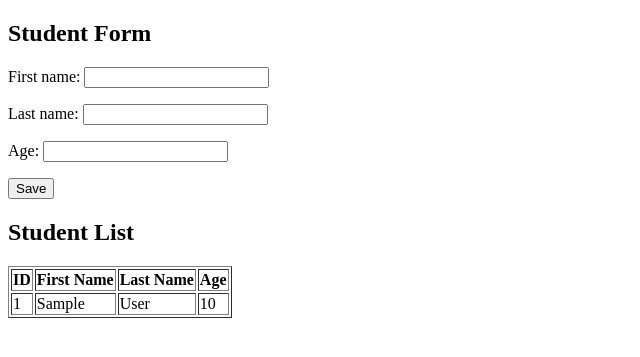
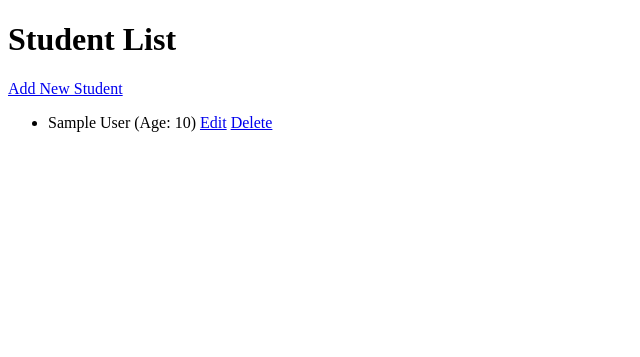
Before and after one commit to ymadz/appdev, a Django app: page /students/ in a window 1280 px wide. Shown: the top 357 px of the page, without its empty margins (0-640 px from the left). Run offline with Django 5.2, Linux system fonts and the light colour scheme; tables that the repository leaves empty hold one stand-in row (values such as "Sample post").

Commit message:
complete crud operation

```diff
--- a/crud/crud/templates/student_form.html
+++ b/crud/crud/templates/student_form.html
@@ -1,32 +1,15 @@
 <!DOCTYPE html>
 <html>
 <head>
-    <title>Student Form</title>
+    <title>{{ title }}</title>
 </head>
 <body>
-    <h2>Student Form</h2>
-    <form method="post">
+    <h1>{{ title }}</h1>
+    <form method="POST">
         {% csrf_token %}
         {{ form.as_p }}
         <button type="submit">Save</button>
     </form>
-
-    <h2>Student List</h2>
-    <table border="1">
-        <tr>
-            <th>ID</th>
-            <th>First Name</th>
-            <th>Last Name</th>
-            <th>Age</th>
-        </tr>
-        {% for student in students %}
-        <tr>
-            <td>{{ student.id }}</td>
-            <td>{{ student.first_name }}</td>
-            <td>{{ student.last_name }}</td>
-            <td>{{ student.age }}</td>
-        </tr>
-        {% endfor %}
-    </table>
+    <a href="{% url 'student_list' %}">Back to List</a>
 </body>
 </html>
--- /dev/null
+++ b/crud/crud/templates/student_list.html
@@ -0,0 +1,18 @@
+<!DOCTYPE html>
+<html>
+<head>
+    <title>Student List</title>
+</head>
+<body>
+    <h1>Student List</h1>
+    <a href="{% url 'create_student' %}">Add New Student</a>
+    <ul>
+        {% for student in students %}
+            <li>{{ student.first_name }} {{ student.last_name }} (Age: {{ student.age }})
+                <a href="{% url 'update_student' student.id %}">Edit</a>
+                <a href="{% url 'delete_student' student.id %}">Delete</a>
+            </li>
+        {% endfor %}
+    </ul>
+</body>
+</html>
--- a/crud/crud/urls.py
+++ b/crud/crud/urls.py
@@ -1,10 +1,19 @@
 from django.urls import path
-from .views import student_view, course_view
-from . import views
+from .views import (
+    create_student, student_list, update_student, delete_student,
+    create_course, course_list, update_course, delete_course
+)
 
 urlpatterns = [
-    path('', views.index, name = "index"),
-    path('crud/', views.crud, name = "crud"),
-    path('students/', student_view, name='student_view'),
-    path('courses/', course_view, name='course_view')
+    # Student URLs
+    path("students/", student_list, name="student_list"),
+    path("students/create/", create_student, name="create_student"),
+    path("students/update/<int:id>/", update_student, name="update_student"),
+    path("students/delete/<int:id>/", delete_student, name="delete_student"),
+
+    # Course URLs
+    path("courses/", course_list, name="course_list"),
+    path("courses/create/", create_course, name="create_course"),
+    path("courses/update/<int:id>/", update_course, name="update_course"),
+    path("courses/delete/<int:id>/", delete_course, name="delete_course"),
 ]
--- a/crud/crud/views.py
+++ b/crud/crud/views.py
@@ -1,34 +1,80 @@
-from django.shortcuts import render, redirect
+from django.shortcuts import render, get_object_or_404, redirect
 from .models import Student, Course
 from .forms import StudentForm, CourseForm
 
-# Create your views here.
-def index(request):
-    return render(request, 'index.html')
-
-def crud(request):
-    return render(request, 'crud.html')
-
-def student_view(request):
+# Create Student
+def create_student(request):
     if request.method == "POST":
         form = StudentForm(request.POST)
         if form.is_valid():
-            form.save()
-            return redirect('student_view')
+            form.save()  # Save to database
+            return redirect("student_list")  # Redirect to list view
     else:
         form = StudentForm()
 
+    return render(request, "student_form.html", {"form": form, "title": "Add Student"})
+
+def student_list(request):
     students = Student.objects.all()
-    return render(request, 'student_form.html', {'form': form, 'students': students})
+    return render(request, "student_list.html", {"students": students})
 
-def course_view(request):
+def update_student(request, id):
+    student = get_object_or_404(Student, id=id)
+
+    if request.method == "POST":
+        form = StudentForm(request.POST, instance=student)  # Load form with existing data
+        if form.is_valid():
+            form.save()
+            return redirect("student_list")
+    else:
+        form = StudentForm(instance=student)
+
+    return render(request, "student_form.html", {"form": form, "title": "Edit Student"})
+
+def delete_student(request, id):
+    student = get_object_or_404(Student, id=id)
+    if request.method == "POST":
+        student.delete()
+        return redirect("student_list")
+
+    return render(request, "delete_student.html", {"student": student})
+
+# Create Course
+def create_course(request):
     if request.method == "POST":
         form = CourseForm(request.POST)
         if form.is_valid():
             form.save()
-            return redirect('course_view')
+            return redirect("course_list")
     else:
         form = CourseForm()
 
+    return render(request, "course_form.html", {"form": form, "title": "Add Course"})
+
+# List Courses
+def course_list(request):
     courses = Course.objects.all()
-    return render(request, 'course_form.html', {'form': form, 'courses': courses})
+    return render(request, "course_list.html", {"courses": courses})
+
+# Update Course
+def update_course(request, id):
+    course = get_object_or_404(Course, id=id)
+
+    if request.method == "POST":
+        form = CourseForm(request.POST, instance=course)
+        if form.is_valid():
+            form.save()
+            return redirect("course_list")
+    else:
+        form = CourseForm(instance=course)
+
+    return render(request, "course_form.html", {"form": form, "title": "Edit Course"})
+
+# Delete Course
+def delete_course(request, id):
+    course = get_object_or_404(Course, id=id)
+    if request.method == "POST":
+        course.delete()
+        return redirect("course_list")
+
+    return render(request, "delete_course.html", {"course": course})
```
Also changed, not shown: crud/crud/templates/course_list.html (added, +18 -0 lines), crud/crud/templates/delete_student.html (added, +14 -0 lines).
